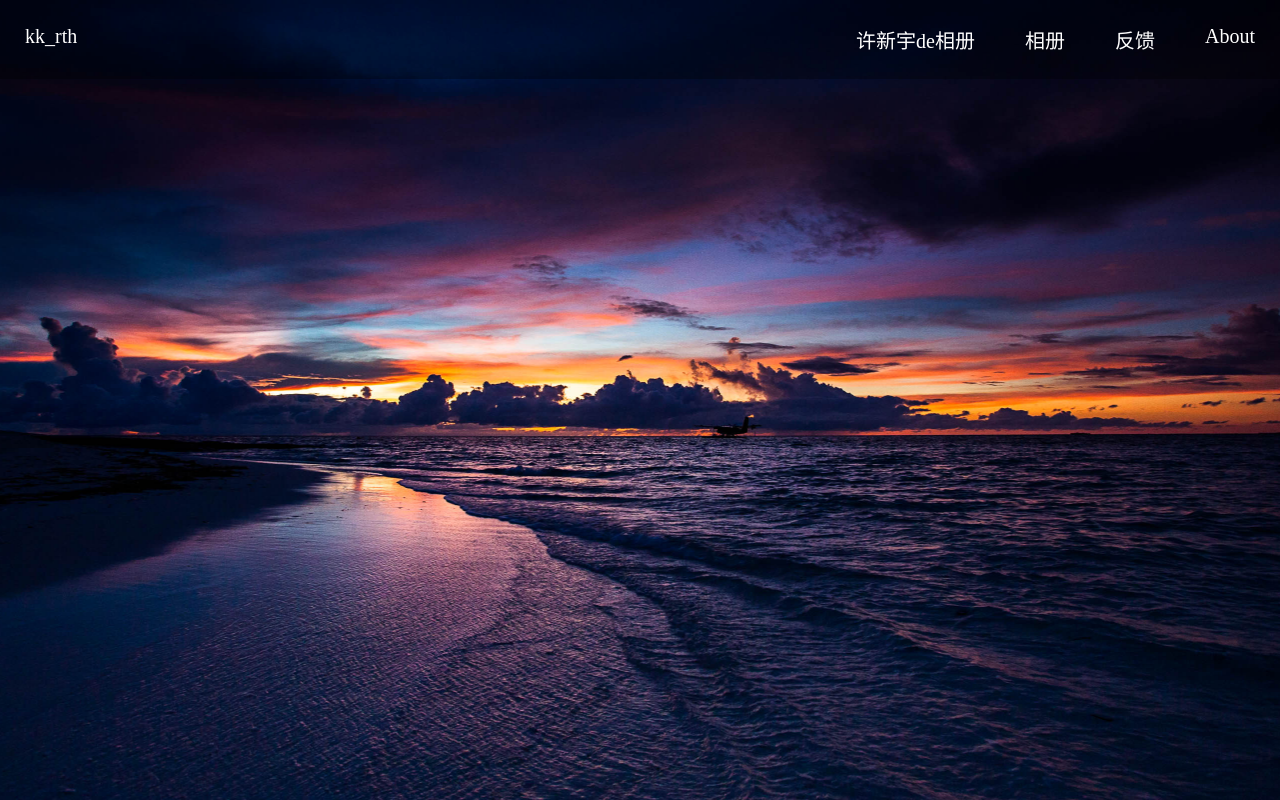
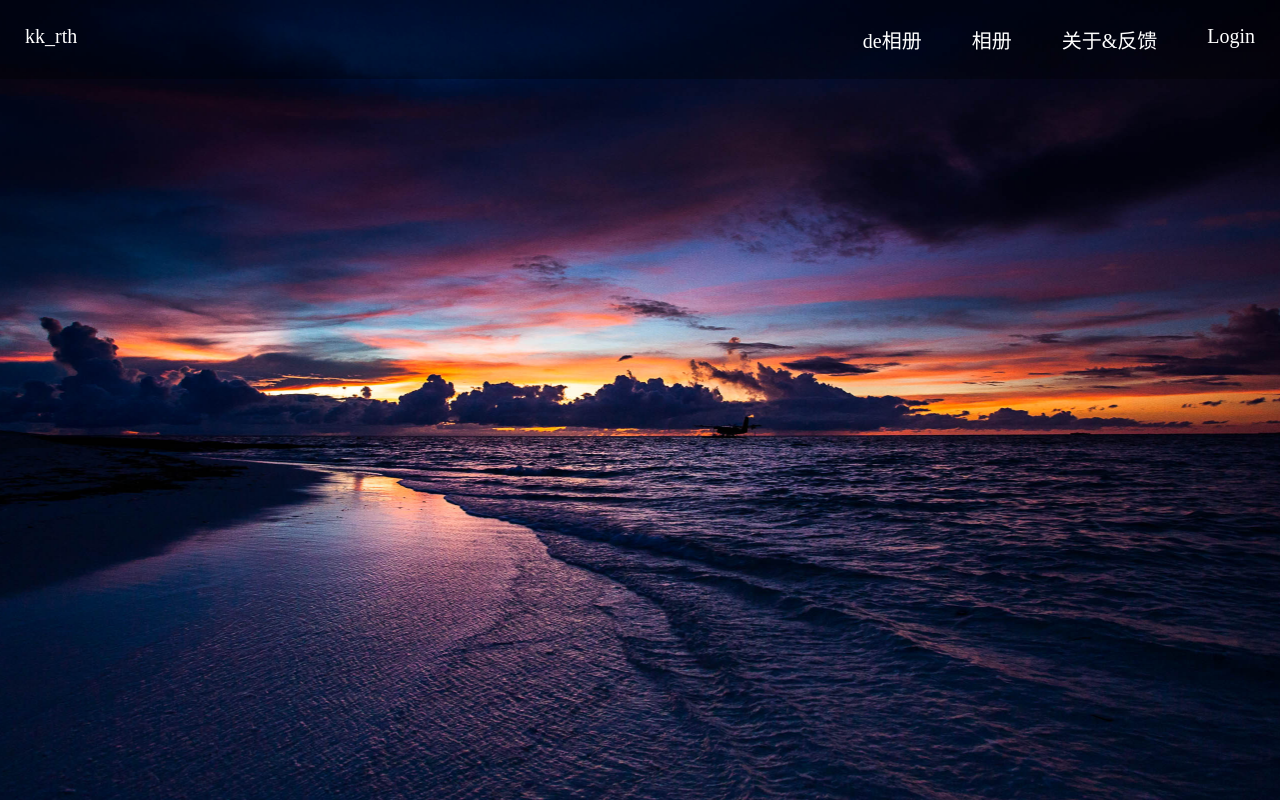
Before and after one commit to kkrth/kkrth.github.io, a plain HTML site: page index.html in a window 1280 px wide. Drawn offline with Linux system fonts and the light colour scheme.

Commit message:
Update index.html

```diff
--- a/index.html
+++ b/index.html
@@ -14,13 +14,11 @@
 
     <ul>
         <li style="float:left"><a class="logo" href="index.html">kk_rth</a></li>
-        <li><a href="#about">About</a></li>
-        <li><a href="feedback.html">反馈</a></li>
+        <li><a href="#about">Login</a></li>
+        <li><a href="feedback.html">关于&反馈</a></li>
         <li><a href="html/album.html">相册</a></li>
-        <li><a href="html/ayrth.html">许新宇de相册</li>
+        <li><a href="html/ayrth.html">de相册</li>
     </ul>
-
-
 
 </body>
 
```
